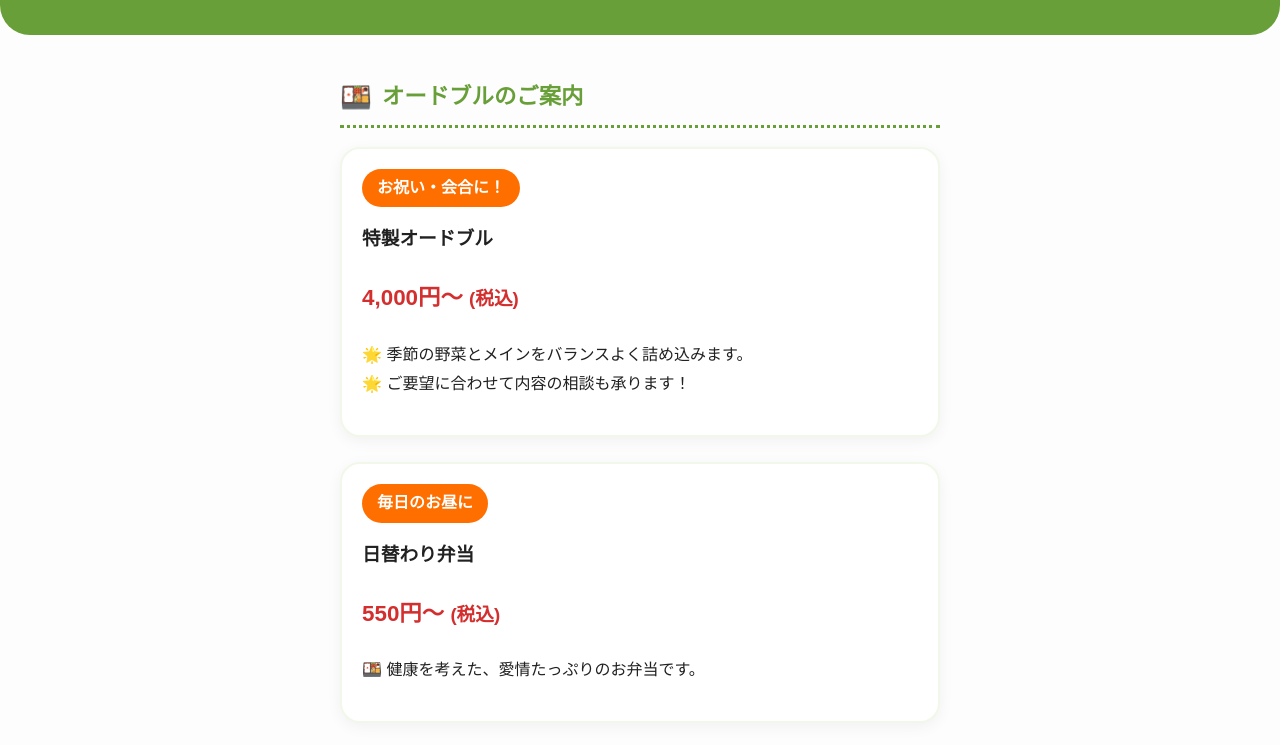
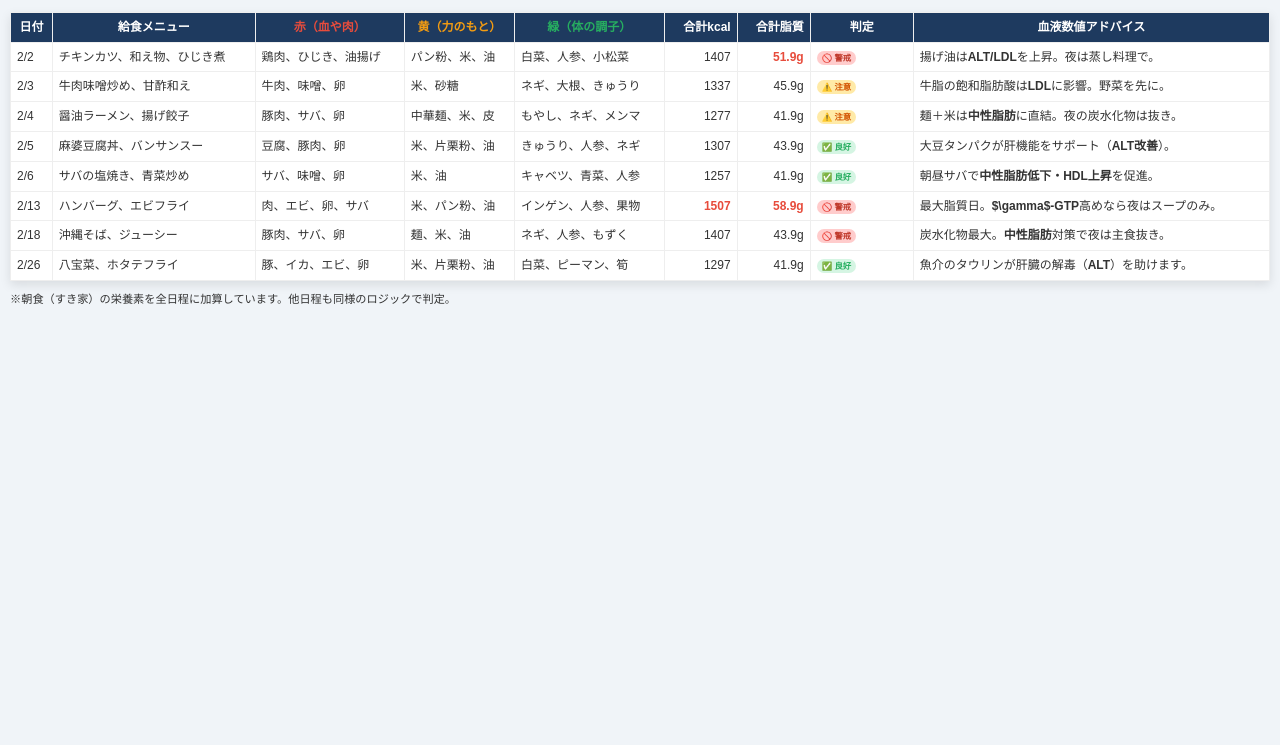
Before and after one commit to alpaca-school/www, a plain HTML site: page training/kondate.html in a window 1280 px wide. Shown: the part 179-924 px from the top of the page. After the commit the page ends 800 px from the top, so only its background shows below. Drawn offline with Linux system fonts and the light colour scheme.

Commit message:
Update kondate.html

```diff
--- a/training/kondate.html
+++ b/training/kondate.html
@@ -3,213 +3,226 @@
 
 <head>
     <meta charset="UTF-8">
-    <meta name="viewport" content="width=device-width, initial-scale=1.0">
-    <title>読谷からはーい大湾 | お弁当・オードブルのご案内</title>
+    <title>2月 1日トータル栄養管理表（三色食品群＋血液数値）</title>
     <style>
-        /* ユニバーサルデザインを意識した基本設定 */
-        :root {
-            --main-green: #689f38;
-            --soft-green: #f1f8e9;
-            --accent-orange: #ff6f00;
-            --text-black: #212121;
-            /* コントラスト比を考慮 */
-            --bg-white: #ffffff;
+        body {
+            font-family: 'Hiragino Kaku Gothic ProN', sans-serif;
+            line-height: 1.4;
+            color: #333;
+            max-width: 1400px;
+            margin: 20px auto;
+            background-color: #f0f4f8;
+            padding: 10px;
         }
 
-        body {
-            font-family: "Hiragino Maru Gothic ProN", "Yu Gothic", sans-serif;
-            /* 丸文字系で柔らかく */
-            margin: 0;
-            padding: 0;
-            background-color: #fdfdfd;
-            color: var(--text-black);
-            line-height: 1.8;
+        h1 {
+            text-align: center;
+            color: #1e3a5f;
         }
 
-        /* ヘッダー：温かみのあるデザイン */
-        header {
-            background-color: var(--main-green);
-            color: white;
-            text-align: center;
-            padding: 30px 10px;
-            border-bottom-left-radius: 30px;
-            border-bottom-right-radius: 30px;
+        .base-info {
+            background: #fff;
+            padding: 10px;
+            border-radius: 8px;
+            margin-bottom: 15px;
+            border-left: 5px solid #27ae60;
+            font-size: 0.85em;
         }
 
-        .subtitle {
-            font-size: 0.9rem;
-            letter-spacing: 1px;
+        table {
+            width: 100%;
+            border-collapse: collapse;
+            background: white;
+            box-shadow: 0 4px 10px rgba(0, 0, 0, 0.1);
         }
 
-        .title {
-            font-size: 2rem;
-            margin: 10px 0;
+        th,
+        td {
+            border: 1px solid #eee;
+            padding: 6px;
+            font-size: 0.75em;
+        }
+
+        th {
+            background-color: #1e3a5f;
+            color: white;
+            position: sticky;
+            top: 0;
+        }
+
+        .aka {
+            color: #e74c3c;
             font-weight: bold;
         }
 
-        .container {
-            max-width: 600px;
-            margin: 0 auto;
-            padding: 20px;
+        /* 血や肉 */
+        .ki {
+            color: #f39c12;
+            font-weight: bold;
         }
 
-        /* セクション見出し：アイコン付き */
-        h2 {
-            display: flex;
-            align-items: center;
-            color: var(--main-green);
-            font-size: 1.4rem;
-            border-bottom: 3px dotted var(--main-green);
-            padding-bottom: 5px;
+        /* エネルギー */
+        .midori {
+            color: #27ae60;
+            font-weight: bold;
         }
 
-        h2::before {
-            content: "🍱";
-            /* アイコン */
-            margin-right: 10px;
-            font-size: 1.6rem;
+        /* 体調維持 */
+
+        .num-col {
+            text-align: right;
+            width: 60px;
         }
 
-        /* カードデザイン：角を丸く */
-        .card {
-            background: var(--bg-white);
-            border: 2px solid var(--soft-green);
-            border-radius: 20px;
-            padding: 20px;
-            margin-bottom: 25px;
-            box-shadow: 0 4px 15px rgba(0, 0, 0, 0.05);
+        .judge-col {
+            width: 90px;
+            text-align: center;
         }
 
-        .price-tag {
-            background-color: var(--accent-orange);
-            color: white;
-            padding: 5px 15px;
-            border-radius: 50px;
-            display: inline-block;
+        .over {
+            color: #e74c3c;
             font-weight: bold;
-            margin-bottom: 10px;
         }
 
-        /* 重要情報のボックス */
-        .important-info {
-            background-color: #fffde7;
-            border: 2px dashed var(--accent-orange);
-            border-radius: 15px;
-            padding: 15px;
-            margin: 20px 0;
+        .status {
+            padding: 2px 5px;
+            border-radius: 8px;
+            font-weight: bold;
+            font-size: 0.7em;
         }
 
-        /* ボタン：押しやすさを重視（UD） */
-        .btn-container {
-            display: flex;
-            flex-direction: column;
-            gap: 15px;
-            margin-top: 30px;
+        .caution {
+            background-color: #ffcccc;
+            color: #c0392b;
         }
 
-        .btn {
-            display: block;
-            text-decoration: none;
-            padding: 18px;
-            border-radius: 15px;
-            text-align: center;
-            font-size: 1.2rem;
-            font-weight: bold;
-            transition: transform 0.2s;
-            box-shadow: 0 4px 0 rgba(0, 0, 0, 0.1);
+        .good {
+            background-color: #d5f5e3;
+            color: #27ae60;
         }
 
-        .btn:active {
-            transform: translateY(2px);
-            box-shadow: none;
-        }
-
-        .btn-phone {
-            background-color: #43a047;
-            color: white;
-        }
-
-        .btn-manager {
-            background-color: #546e7a;
-            color: white;
-        }
-
-        /* アイコン用絵文字 */
-        .icon {
-            margin-right: 8px;
-        }
-
-        footer {
-            text-align: center;
-            padding: 40px 10px;
-            color: #666;
-            font-size: 0.9rem;
+        .care {
+            background-color: #ffeaa7;
+            color: #d35400;
         }
     </style>
 </head>
 
 <body>
 
-    <header>
-        <div class="subtitle">＼ 就労支援のまごころをお届け ／</div>
-        <div class="title">🌸 読谷からはーい大湾</div>
-        <p>あったか〜いお弁当とオードブル</p>
-    </header>
+    <h1>📊 2月 健康管理表（朝：すき家 ＋ 昼：学校給食）</h1>
 
-    <div class="container">
-
-        <section>
-            <h2>オードブルのご案内</h2>
-            <div class="card">
-                <span class="price-tag">お祝い・会合に！</span>
-                <h3 style="margin-top:5px;">特製オードブル</h3>
-                <p style="font-size: 1.4rem; color: #d32f2f; font-weight: bold;">4,000円〜 <small>(税込)</small></p>
-                <p>🌟 季節の野菜とメインをバランスよく詰め込みます。<br>
-                    🌟 ご要望に合わせて内容の相談も承ります！</p>
-            </div>
-
-            <div class="card">
-                <span class="price-tag">毎日のお昼に</span>
-                <h3 style="margin-top:5px;">日替わり弁当</h3>
-                <p style="font-size: 1.4rem; color: #d32f2f; font-weight: bold;">550円〜 <small>(税込)</small></p>
-                <p>🍱 健康を考えた、愛情たっぷりのお弁当です。</p>
-            </div>
-        </section>
-
-        <section>
-            <h2 style="border-color: var(--accent-orange); color: var(--accent-orange);">
-                注文についてのご案内
-            </h2>
-            <div class="important-info">
-                <p>📅 <strong>【3日前まで】</strong>にご注文をお願いします</p>
-                <p>🛵 <strong>【読谷村内】</strong>へお届けします！</p>
-                <p style="font-size: 0.9rem; color: #555;">※内容や距離によりご相談させていただく場合があります</p>
-            </div>
-
-            <div class="card" style="border: none; background: #f5f5f5;">
-                <p><span class="icon">⏰</span><strong>営業時間:</strong> 9:00 〜 17:00</p>
-                <p><span class="icon">📞</span><strong>電話受付:</strong> 17:00まで</p>
-                <p><span class="icon">📍</span><strong>住所:</strong> 読谷村大湾769-1</p>
-            </div>
-        </section>
-
-        <section class="btn-container">
-            <a href="tel:0989711396" class="btn btn-phone">
-                📞 お店に電話をかける<br>
-                <span style="font-size: 0.9rem;">(098-971-1396)</span>
-            </a>
-            <a href="tel:08098576900" class="btn btn-manager">
-                👤 店長(上地)へ直通電話<br>
-                <span style="font-size: 0.9rem;">(080-9857-6900)</span>
-            </a>
-        </section>
-
+    <div class="base-info">
+        <strong>朝食：すき家「塩サバたまかけ定食ミニ」固定</strong> (557kcal / 脂質 23.9g / 炭水化物 61.3g)<br>
+        <span class="aka">赤：サバ・卵</span>、<span class="ki">黄：ごはん</span>、<span class="midori">緑：味噌汁の具・ひじき</span>
     </div>
 
-    <footer>
-        <p>© 読谷からはーい大湾<br>みんなが笑顔になれるお弁当を作っています</p>
-    </footer>
-
+    <table>
+        <thead>
+            <tr>
+                <th>日付</th>
+                <th>給食メニュー</th>
+                <th class="aka">赤（血や肉）</th>
+                <th class="ki">黄（力のもと）</th>
+                <th class="midori">緑（体の調子）</th>
+                <th class="num-col">合計kcal</th>
+                <th class="num-col">合計脂質</th>
+                <th class="judge-col">判定</th>
+                <th>血液数値アドバイス</th>
+            </tr>
+        </thead>
+        <tbody>
+            <tr>
+                <td>2/2</td>
+                <td>チキンカツ、和え物、ひじき煮</td>
+                <td>鶏肉、ひじき、油揚げ</td>
+                <td>パン粉、米、油</td>
+                <td>白菜、人参、小松菜</td>
+                <td class="num-col">1407</td>
+                <td class="num-col over">51.9g</td>
+                <td><span class="status caution">🚫 警戒</span></td>
+                <td>揚げ油は<strong>ALT/LDL</strong>を上昇。夜は蒸し料理で。</td>
+            </tr>
+            <tr>
+                <td>2/3</td>
+                <td>牛肉味噌炒め、甘酢和え</td>
+                <td>牛肉、味噌、卵</td>
+                <td>米、砂糖</td>
+                <td>ネギ、大根、きゅうり</td>
+                <td class="num-col">1337</td>
+                <td class="num-col">45.9g</td>
+                <td><span class="status care">⚠️ 注意</span></td>
+                <td>牛脂の飽和脂肪酸は<strong>LDL</strong>に影響。野菜を先に。</td>
+            </tr>
+            <tr>
+                <td>2/4</td>
+                <td>醤油ラーメン、揚げ餃子</td>
+                <td>豚肉、サバ、卵</td>
+                <td>中華麺、米、皮</td>
+                <td>もやし、ネギ、メンマ</td>
+                <td class="num-col">1277</td>
+                <td class="num-col">41.9g</td>
+                <td><span class="status care">⚠️ 注意</span></td>
+                <td>麺＋米は<strong>中性脂肪</strong>に直結。夜の炭水化物は抜き。</td>
+            </tr>
+            <tr>
+                <td>2/5</td>
+                <td>麻婆豆腐丼、バンサンスー</td>
+                <td>豆腐、豚肉、卵</td>
+                <td>米、片栗粉、油</td>
+                <td>きゅうり、人参、ネギ</td>
+                <td class="num-col">1307</td>
+                <td class="num-col">43.9g</td>
+                <td><span class="status good">✅ 良好</span></td>
+                <td>大豆タンパクが肝機能をサポート（<strong>ALT改善</strong>）。</td>
+            </tr>
+            <tr>
+                <td>2/6</td>
+                <td>サバの塩焼き、青菜炒め</td>
+                <td>サバ、味噌、卵</td>
+                <td>米、油</td>
+                <td>キャベツ、青菜、人参</td>
+                <td class="num-col">1257</td>
+                <td class="num-col">41.9g</td>
+                <td><span class="status good">✅ 良好</span></td>
+                <td>朝昼サバで<strong>中性脂肪低下・HDL上昇</strong>を促進。</td>
+            </tr>
+            <tr>
+                <td>2/13</td>
+                <td>ハンバーグ、エビフライ</td>
+                <td>肉、エビ、卵、サバ</td>
+                <td>米、パン粉、油</td>
+                <td>インゲン、人参、果物</td>
+                <td class="num-col over">1507</td>
+                <td class="num-col over">58.9g</td>
+                <td><span class="status caution">🚫 警戒</span></td>
+                <td>最大脂質日。<strong>$\gamma$-GTP</strong>高めなら夜はスープのみ。</td>
+            </tr>
+            <tr>
+                <td>2/18</td>
+                <td>沖縄そば、ジューシー</td>
+                <td>豚肉、サバ、卵</td>
+                <td>麺、米、油</td>
+                <td>ネギ、人参、もずく</td>
+                <td class="num-col">1407</td>
+                <td class="num-col">43.9g</td>
+                <td><span class="status caution">🚫 警戒</span></td>
+                <td>炭水化物最大。<strong>中性脂肪</strong>対策で夜は主食抜き。</td>
+            </tr>
+            <tr>
+                <td>2/26</td>
+                <td>八宝菜、ホタテフライ</td>
+                <td>豚、イカ、エビ、卵</td>
+                <td>米、片栗粉、油</td>
+                <td>白菜、ピーマン、筍</td>
+                <td class="num-col">1297</td>
+                <td class="num-col">41.9g</td>
+                <td><span class="status good">✅ 良好</span></td>
+                <td>魚介のタウリンが肝臓の解毒（<strong>ALT</strong>）を助けます。</td>
+            </tr>
+        </tbody>
+    </table>
+    <p style="font-size: 0.7em;">※朝食（すき家）の栄養素を全日程に加算しています。他日程も同様のロジックで判定。</p>
 </body>
 
 </html>
```
